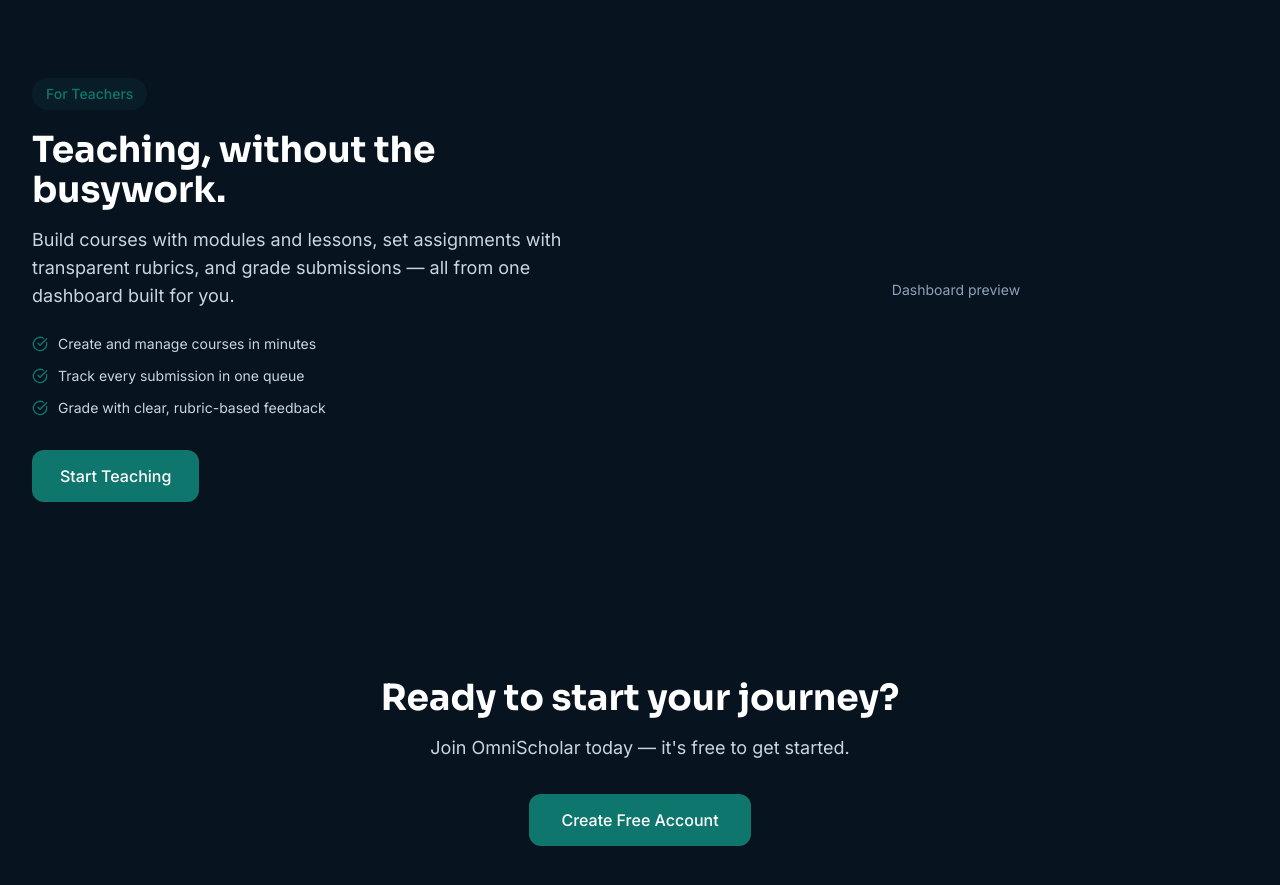
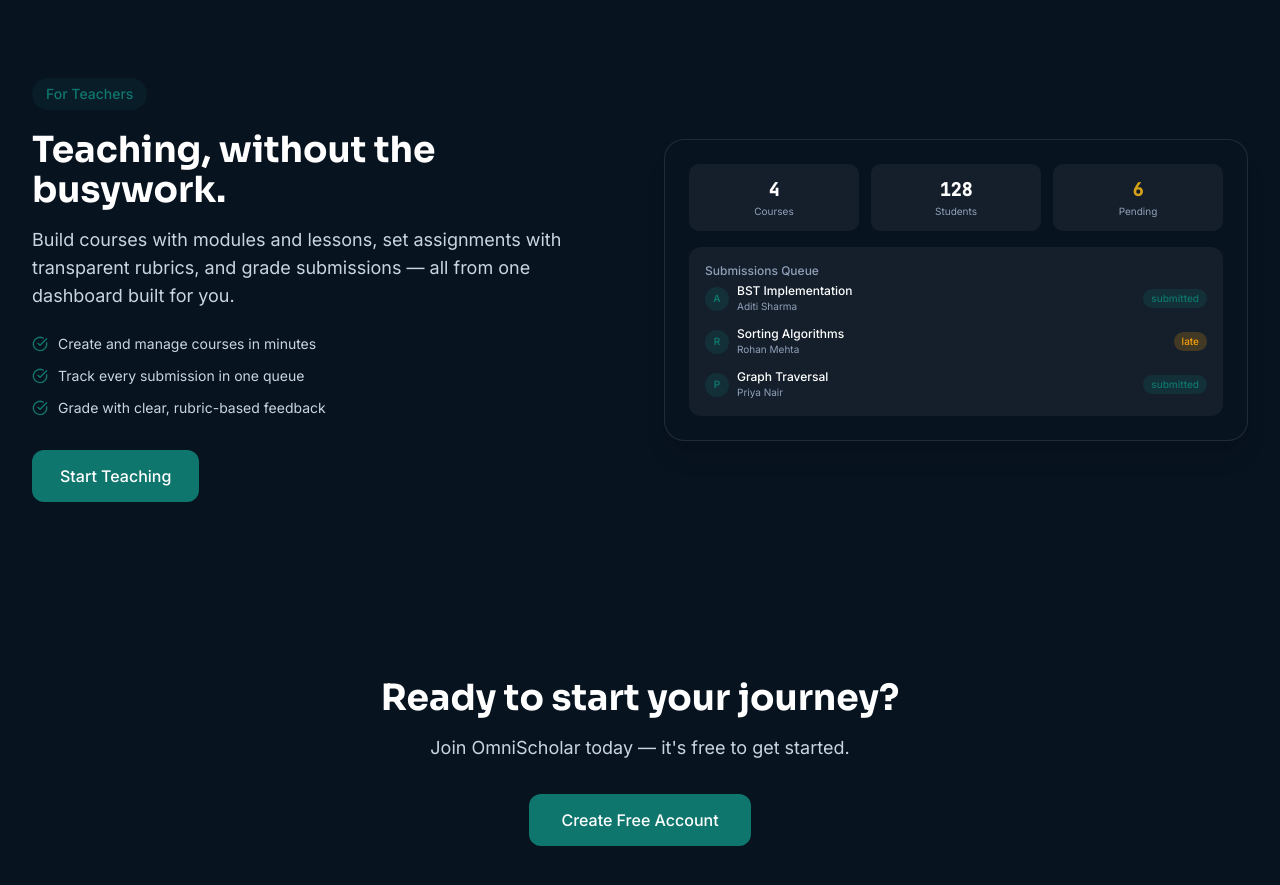
Before and after one commit to Sunita-lab/OmniScholar, a React (Vite) app in the folder frontend/: page / in a window 1280 px wide. Shown: the part 1940-2825 px from the top of the page. Built offline with nearby package versions, Linux system fonts and the light colour scheme; no server answers.

Commit message:
feat: add mini dashboard mockup to landing page teacher section

```diff
--- a/frontend/src/pages/Landing.jsx
+++ b/frontend/src/pages/Landing.jsx
@@ -201,9 +201,22 @@ export default function Landing() {
         Start Teaching
       </button>
     </div>
-    <div className="bg-secondary rounded-[20px] p-8 h-72 flex items-center justify-center">
-      <p className="text-slate-400 text-sm">Dashboard preview</p>
-    </div>
+    <div className="bg-secondary rounded-[20px] p-5 sm:p-6 border border-white/10 shadow-xl">
+  {/* Mini stat cards */}
+  <div className="grid grid-cols-3 gap-3 mb-4">
+    <MiniStat label="Courses" value="4" />
+    <MiniStat label="Students" value="128" />
+    <MiniStat label="Pending" value="6" accent />
+  </div>
+
+  {/* Mini submissions list */}
+  <div className="bg-white/5 rounded-[12px] p-4 space-y-3">
+    <p className="text-slate-400 text-xs font-medium mb-1">Submissions Queue</p>
+    <MiniRow name="Aditi Sharma" title="BST Implementation" status="submitted" />
+    <MiniRow name="Rohan Mehta" title="Sorting Algorithms" status="late" />
+    <MiniRow name="Priya Nair" title="Graph Traversal" status="submitted" />
+  </div>
+</div>
   </div>
 </section>
 
@@ -238,6 +251,36 @@ export default function Landing() {
   );
 }
 
+function MiniStat({ label, value, accent = false }) {
+  return (
+    <div className="bg-white/5 rounded-[10px] p-3 text-center">
+      <p className={`text-lg font-bold font-mono ${accent ? 'text-accent' : 'text-white'}`}>{value}</p>
+      <p className="text-slate-400 text-[10px]">{label}</p>
+    </div>
+  );
+}
+
+function MiniRow({ name, title, status }) {
+  return (
+    <div className="flex items-center justify-between">
+      <div className="flex items-center gap-2 min-w-0">
+        <div className="w-6 h-6 rounded-full bg-primary/20 flex items-center justify-center text-primary text-[10px] font-semibold shrink-0">
+          {name.charAt(0)}
+        </div>
+        <div className="min-w-0">
+          <p className="text-white text-xs font-medium truncate">{title}</p>
+          <p className="text-slate-400 text-[10px] truncate">{name}</p>
+        </div>
+      </div>
+      <span className={`text-[10px] font-medium px-2 py-0.5 rounded-full shrink-0 ${
+        status === 'late' ? 'bg-warning/20 text-warning' : 'bg-primary/20 text-primary'
+      }`}>
+        {status}
+      </span>
+    </div>
+  );
+}
+
 function StepCard({ number, icon: Icon, title, description }) {
   return (
     <div className="relative bg-white/5 backdrop-blur-sm rounded-[16px] border border-white/10 p-7 pt-9 hover:border-primary/40 hover:-translate-y-1 transition-all duration-200 text-center">
```
